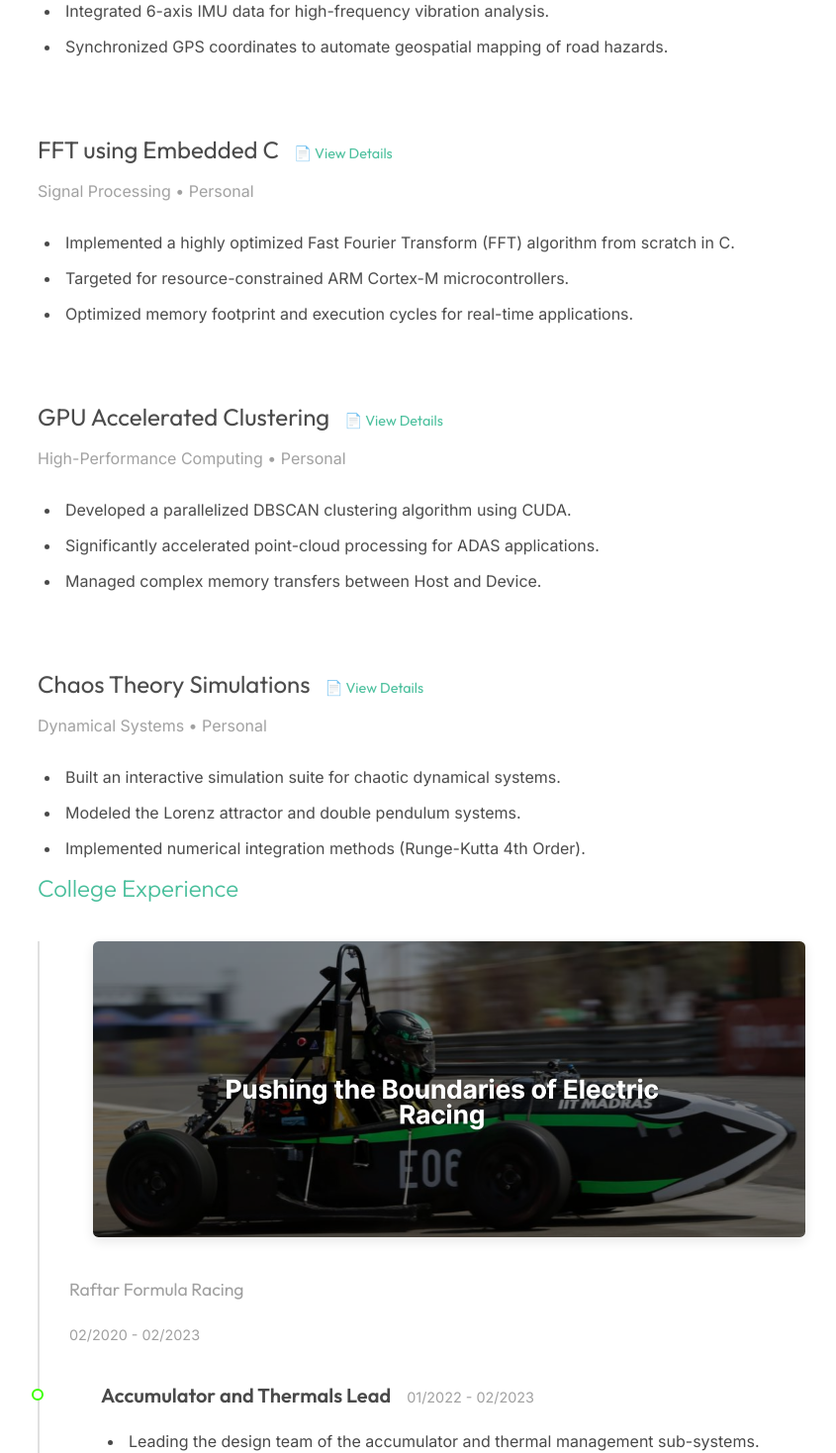
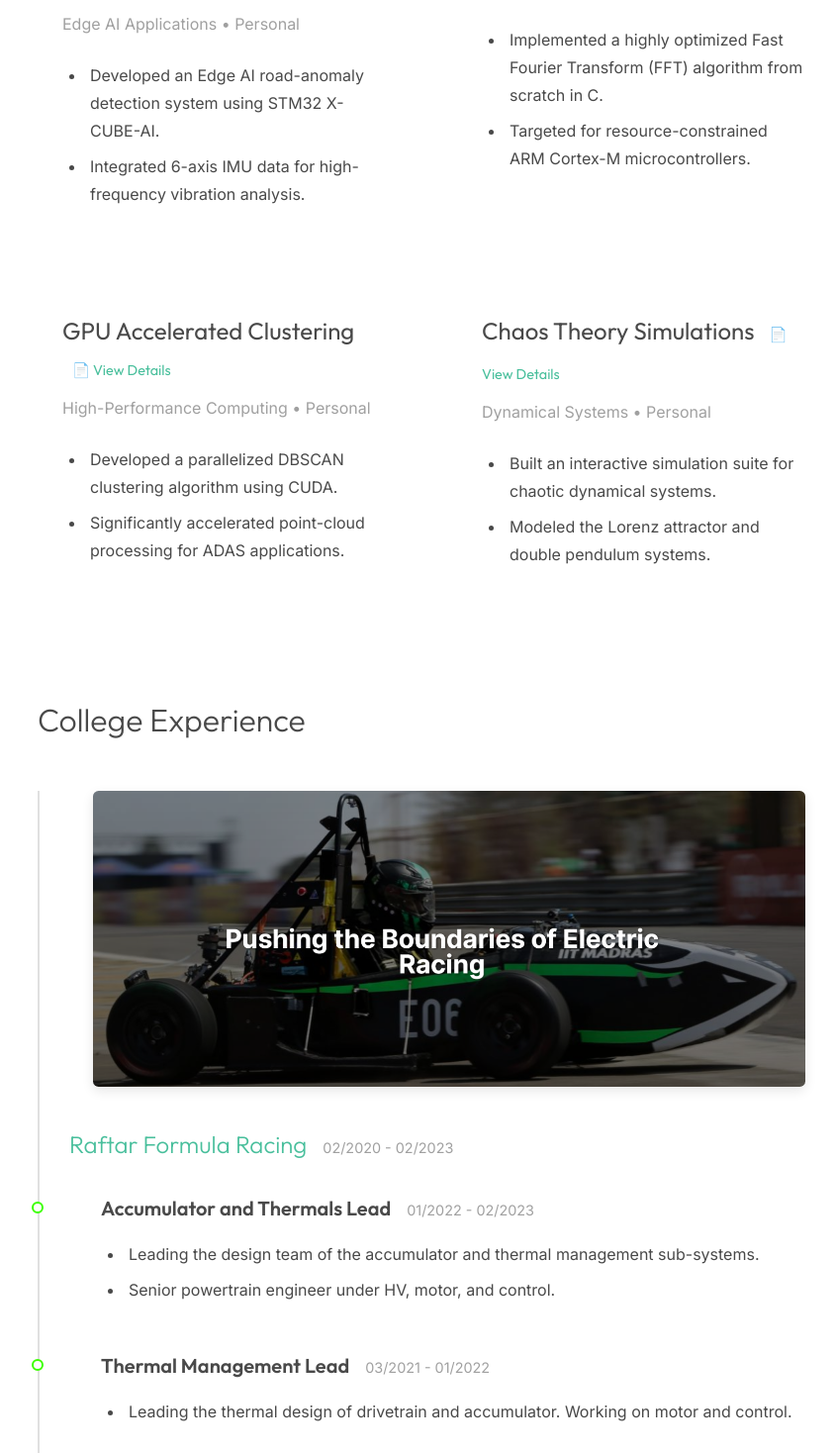
Before and after one commit to Sachin-Sagar/project_portfolio, a React (Vite) app: page / in a window 1280 px wide. Shown: the part 2606-4074 px from the top of the page at 99% size, without its empty margins (394-1239 px from the left). Built offline with nearby package versions, Linux system fonts and the light colour scheme.

Commit message:
feat: refine grid layouts, update experience styles, and adjust project data

```diff
--- a/src/App.jsx
+++ b/src/App.jsx
@@ -41,7 +41,7 @@ const Home = ({ basics, skills, experience, projects, education, courses }) => (
 
       <Projects projectsData={projects} />
 
-      <section className="section experience-section" style={{ borderTop: 'none', margin: '0', padding: '0' }}>
+      <section className="section experience-section" style={{ borderTop: 'none', marginTop: '6em', padding: '0' }}>
           {experience.college && experience.college.length > 0 && (
               <TimelineSection title="College Experience" data={experience.college} />
           )}
--- a/src/components/Education.jsx
+++ b/src/components/Education.jsx
@@ -12,7 +12,9 @@ const Education = ({ educationData }) => {
                     <FadeInSection key={index}>
                     <div className="timeline-item glass-panel">
                         <div className="raftar-banner" style={{ marginBottom: '1.5em', marginTop: '0.5em', textAlign: 'left' }}>
-                            <img src={uni_logo} alt="IIT Madras Logo" style={{ width: '500px' }} />
+                            <a href="https://www.iitm.ac.in/" target="_blank" rel="noreferrer">
+                                <img src={uni_logo} alt="IIT Madras Logo" style={{ width: '500px' }} />
+                            </a>
                         </div>
                         <div className="timeline-header">
                             <h3 className="role">{item.degree}</h3>
--- a/src/components/Experience.jsx
+++ b/src/components/Experience.jsx
@@ -17,7 +17,7 @@ const companyIcons = {
 
 export const TimelineSection = ({ title, data }) => (
     <div className="timeline-section">
-        <h3 className="timeline-category-title">{title}</h3>
+        <h3 className={title === 'College Experience' ? 'section-title' : 'timeline-category-title'}>{title}</h3>
         <div className="timeline-container">
             {data.map((item, index) => {
                 const icon = companyIcons[item.role];
@@ -32,8 +32,10 @@ export const TimelineSection = ({ title, data }) => (
                                         <img src={rfr_car} alt="Raftar Formula Racing" />
                                     </div>
                                 )}
-                                <h4 className="company grouped-company">{item.company}</h4>
-                                <span className="grouped-period">{item.period}</span>
+                                <div style={{ display: 'flex', alignItems: 'baseline', gap: '1rem', marginBottom: '1.5em' }}>
+                                    <h4 className="timeline-category-title" style={{ marginBottom: 0 }}>{item.company}</h4>
+                                    <span className="grouped-period">{item.period}</span>
+                                </div>
 
                                 <div className="grouped-roles-container">
                                     {item.roles.map((subRole, subIdx) => (
@@ -66,6 +68,11 @@ export const TimelineSection = ({ title, data }) => (
                 // Render a normal single experience
                 return (
                     <FadeInSection key={index}>
+                        {item.company === 'Final Year Project (VECH Lab, IIT Madras)' && (
+                            <h4 className="timeline-category-title" style={{ marginBottom: '0.5em' }}>
+                                Final Year Project (<a href="https://sites.google.com/view/vcehl-iitm/home" target="_blank" rel="noreferrer">VECH Lab</a>, IIT Madras)
+                            </h4>
+                        )}
                         <div className="timeline-block">
                             {icon ? (
                                 <img src={icon} alt={`${item.company} logo`} className="timeline-marker-img" />
@@ -89,7 +96,9 @@ export const TimelineSection = ({ title, data }) => (
                                         <img src={morphing_wing} alt="Morphing Wing" style={{ maxWidth: 'calc(40% - 0.5rem)', maxHeight: '100%', width: 'auto', height: 'auto', objectFit: 'contain', borderRadius: '0.35em' }} />
                                     </div>
                                 )}
-                                <h4 className="company">{item.company}</h4>
+                                {item.company !== 'Final Year Project (VECH Lab, IIT Madras)' && (
+                                    <h4 className="company">{item.company}</h4>
+                                )}
                                 <ul className="bullet-points">
                                     {item.bulletPoints.map((point, i) => (
                                         <li key={i}>{point}</li>
--- a/src/components/Sidebar.jsx
+++ b/src/components/Sidebar.jsx
@@ -66,7 +66,7 @@ const Sidebar = ({ basics }) => {
             </div>
 
             <div className="inner">
-                <a href="#" className="image avatar">
+                <a href="https://www.iitm.ac.in/" target="_blank" rel="noreferrer" className="image avatar">
                     <img src={avatar} alt="Profile Avatar" />
                 </a>
                 <h1>
--- a/src/components/shared.css
+++ b/src/components/shared.css
@@ -184,22 +184,15 @@ ul.bullet-points li::before {
 
 /* Projects CSS */
 .projects-grid {
-    display: flex;
-    flex-direction: column;
-    /* Stack vertically like Strata */
-    gap: 4em;
+    display: grid;
+    grid-template-columns: repeat(2, 1fr);
+    gap: 3em;
 }
 
-.project-card {
-    padding: 0;
-    background: transparent;
-    border: none;
-    backdrop-filter: none;
-}
-
-.project-card:hover {
-    transform: none;
-    border-color: transparent;
+@media (max-width: 980px) {
+    .projects-grid {
+        grid-template-columns: 1fr;
+    }
 }
 
 .project-title {
--- a/src/data.json
+++ b/src/data.json
@@ -181,8 +181,7 @@
             "period": "Personal",
             "bulletPoints": [
                 "Developed an Edge AI road-anomaly detection system using STM32 X-CUBE-AI.",
-                "Integrated 6-axis IMU data for high-frequency vibration analysis.",
-                "Synchronized GPS coordinates to automate geospatial mapping of road hazards."
+                "Integrated 6-axis IMU data for high-frequency vibration analysis."
             ],
             "blog": "This project focuses on identifying road anomalies (like potholes, bumps, or uneven surfaces) in real-time using Edge AI. The system is built around an STM32 microcontroller and utilizes the X-CUBE-AI expansion package to deploy a neural network model directly onto the edge device. By analyzing high-frequency vibration data from a 6-axis IMU, the model can accurately classify different types of road irregularities. \n\nThe motivation behind this project was to create a low-cost, scalable solution for road maintenance monitoring. Instead of relying on expensive specialized vehicles, this system can be deployed on regular commuter vehicles or delivery fleets to continuously crowdsource road quality data.",
             "results": [
@@ -199,8 +198,7 @@
             "period": "Personal",
             "bulletPoints": [
                 "Implemented a highly optimized Fast Fourier Transform (FFT) algorithm from scratch in C.",
-                "Targeted for resource-constrained ARM Cortex-M microcontrollers.",
-                "Optimized memory footprint and execution cycles for real-time applications."
+                "Targeted for resource-constrained ARM Cortex-M microcontrollers."
             ],
             "blog": "In many embedded signal processing applications, computing the frequency spectrum of a signal in real-time is critical. This project involved developing a highly optimized Radix-2 Fast Fourier Transform (FFT) algorithm entirely in Embedded C, without relying on heavy external libraries.\n\nThe focus was heavily on optimizing execution speed and minimizing the memory footprint to ensure it could run comfortably on resource-constrained microcontrollers like the ARM Cortex-M series. Techniques such as bit-reversal algorithms, pre-computed twiddle factor tables, and fixed-point arithmetic were heavily utilized to squeeze out maximum performance.",
             "results": [
@@ -217,8 +215,7 @@
             "period": "Personal",
             "bulletPoints": [
                 "Developed a parallelized DBSCAN clustering algorithm using CUDA.",
-                "Significantly accelerated point-cloud processing for ADAS applications.",
-                "Managed complex memory transfers between Host and Device."
+                "Significantly accelerated point-cloud processing for ADAS applications."
             ],
             "blog": "Clustering large, dense point clouds generated by modern automotive sensors (like high-resolution radar and LiDAR) can be extremely computationally expensive. To tackle this bottleneck, I developed a GPU-accelerated version of the DBSCAN clustering algorithm using CUDA.\n\nBy parallelizing the neighborhood search and cluster expansion phases, the algorithm can process hundreds of thousands of points simultaneously. The project involved deep dives into GPU architecture, optimizing memory coalescing, and minimizing Host-to-Device data transfer overheads to ensure that the parallelization benefits weren't lost to latency.",
             "results": [
@@ -235,8 +232,7 @@
             "period": "Personal",
             "bulletPoints": [
                 "Built an interactive simulation suite for chaotic dynamical systems.",
-                "Modeled the Lorenz attractor and double pendulum systems.",
-                "Implemented numerical integration methods (Runge-Kutta 4th Order)."
+                "Modeled the Lorenz attractor and double pendulum systems."
             ],
             "blog": "This project is an exploration into the fascinating world of nonlinear dynamics and Chaos Theory. The goal was to build a visual and interactive simulation suite to model systems that exhibit high sensitivity to initial conditions.\n\nThe suite includes models for classic chaotic systems such as the Lorenz strange attractor and the double pendulum. To ensure physical accuracy and stability over long simulation periods, I implemented robust numerical integration algorithms, specifically the 4th-Order Runge-Kutta (RK4) method. It serves as both an educational tool and a sandbox for studying deterministic chaos.",
             "results": [
```
